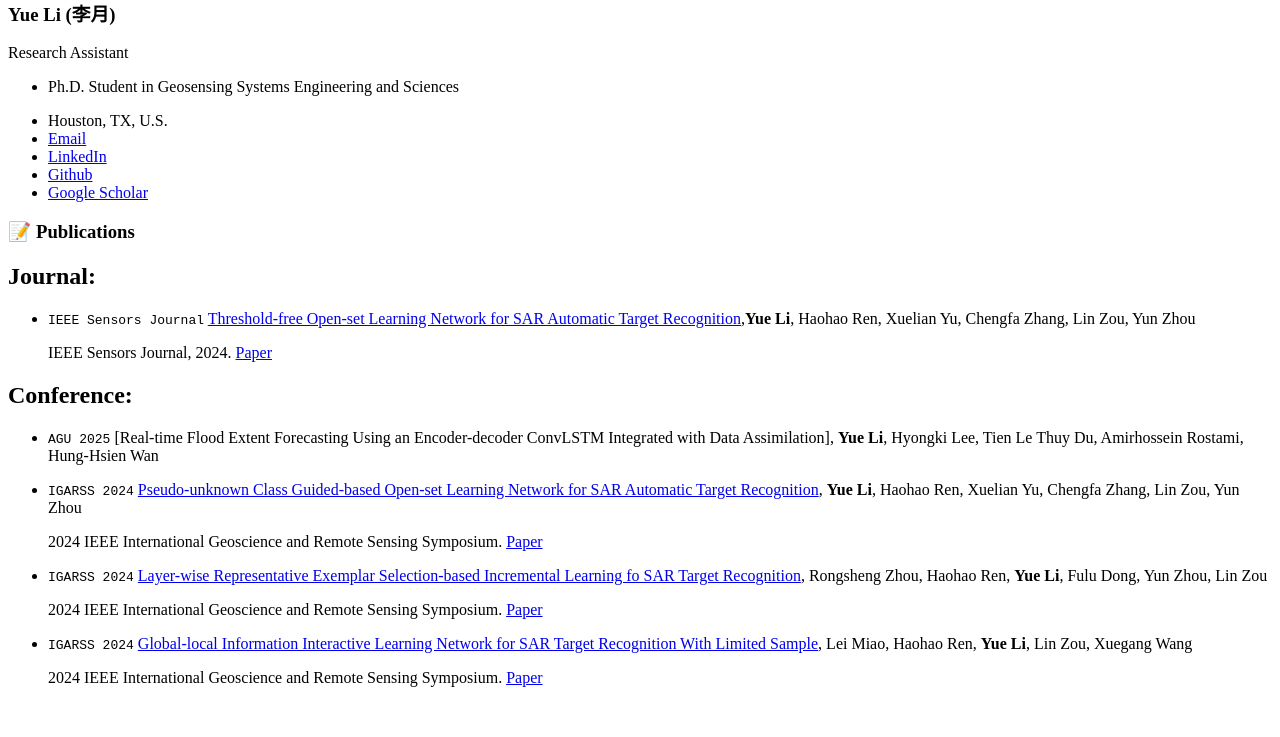
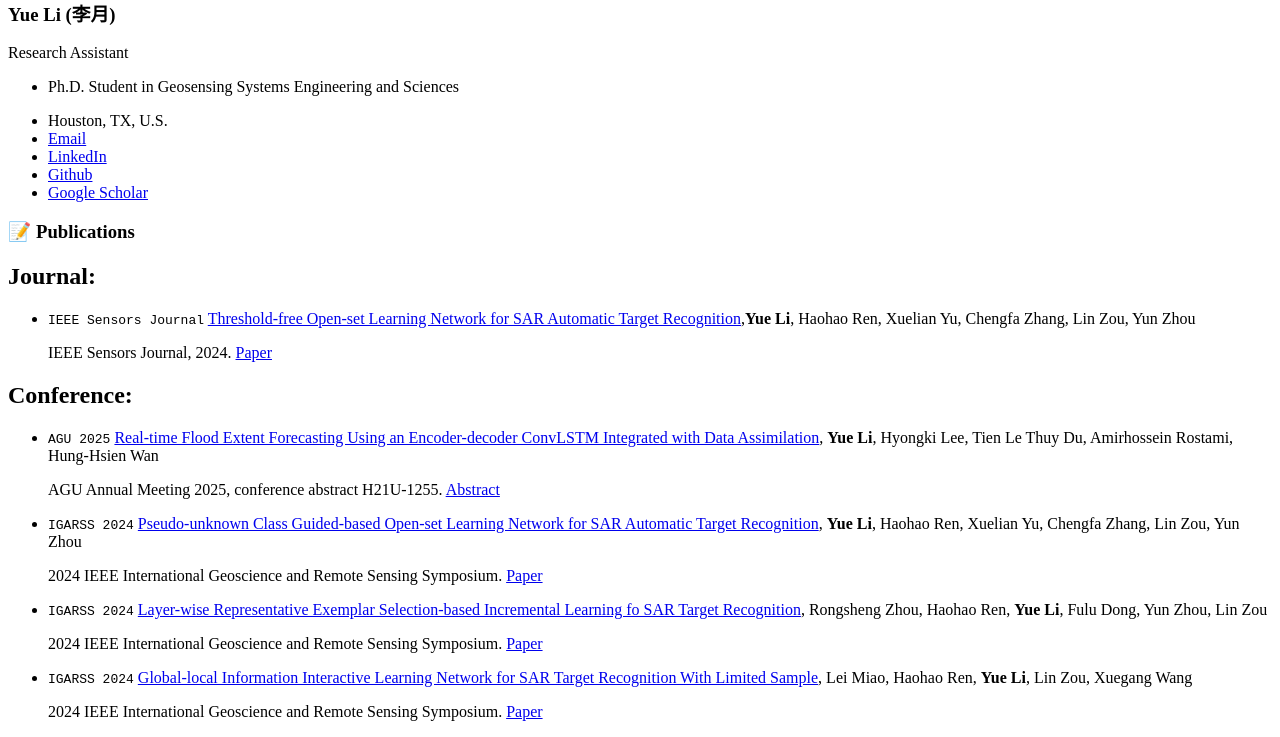
Before and after one commit to LunaLeeYue/LunaLeeYue.github.io, a Jekyll site: the page built from _pages/includes/pub.md, in a window 1280 px wide. Shown: the part 490-1227 px from the top of the page. Built offline with Jekyll 4.4.1, drawn with Linux system fonts in a browser that asks for light colours; our own code applies the rules of GitHub Pages for plain Markdown files; before the commit the page ends 1193 px from its top, so only the background shows below that.

Commit message:
Add News and AGU flood forecasting research; fix abstract links

```diff
--- a/_pages/includes/pub.md
+++ b/_pages/includes/pub.md
@@ -7,7 +7,9 @@
   IEEE Sensors Journal, 2024. [Paper](../../papers/Threshold-free Open-set Learning Network for SAR Automatic Target Recognition.pdf)
 
 ## Conference:
-* ``AGU 2025`` [Real-time Flood Extent Forecasting Using an Encoder-decoder ConvLSTM Integrated with Data Assimilation], **Yue Li**, Hyongki Lee, Tien Le Thuy Du, Amirhossein Rostami, Hung-Hsien Wan
+* ``AGU 2025`` [Real-time Flood Extent Forecasting Using an Encoder-decoder ConvLSTM Integrated with Data Assimilation](https://ui.adsabs.harvard.edu/abs/2025AGUFMH21U.1255L/abstract), **Yue Li**, Hyongki Lee, Tien Le Thuy Du, Amirhossein Rostami, Hung-Hsien Wan
+
+  AGU Annual Meeting 2025, conference abstract H21U-1255. [Abstract](https://ui.adsabs.harvard.edu/abs/2025AGUFMH21U.1255L/abstract)
 
 - ``IGARSS 2024`` [Pseudo-unknown Class Guided-based Open-set Learning Network for SAR Automatic Target Recognition](../../papers/Pseudo-unknown Class Guided-based Open-set Learning Network for SAR Automatic Target Recognition.pdf), **Yue Li**, Haohao Ren, Xuelian Yu, Chengfa Zhang, Lin Zou, Yun Zhou
 
```
Also changed, not shown: _pages/includes/news.md (added, +5 -0 lines), _pages/includes/research.md (+12 -0 lines).
